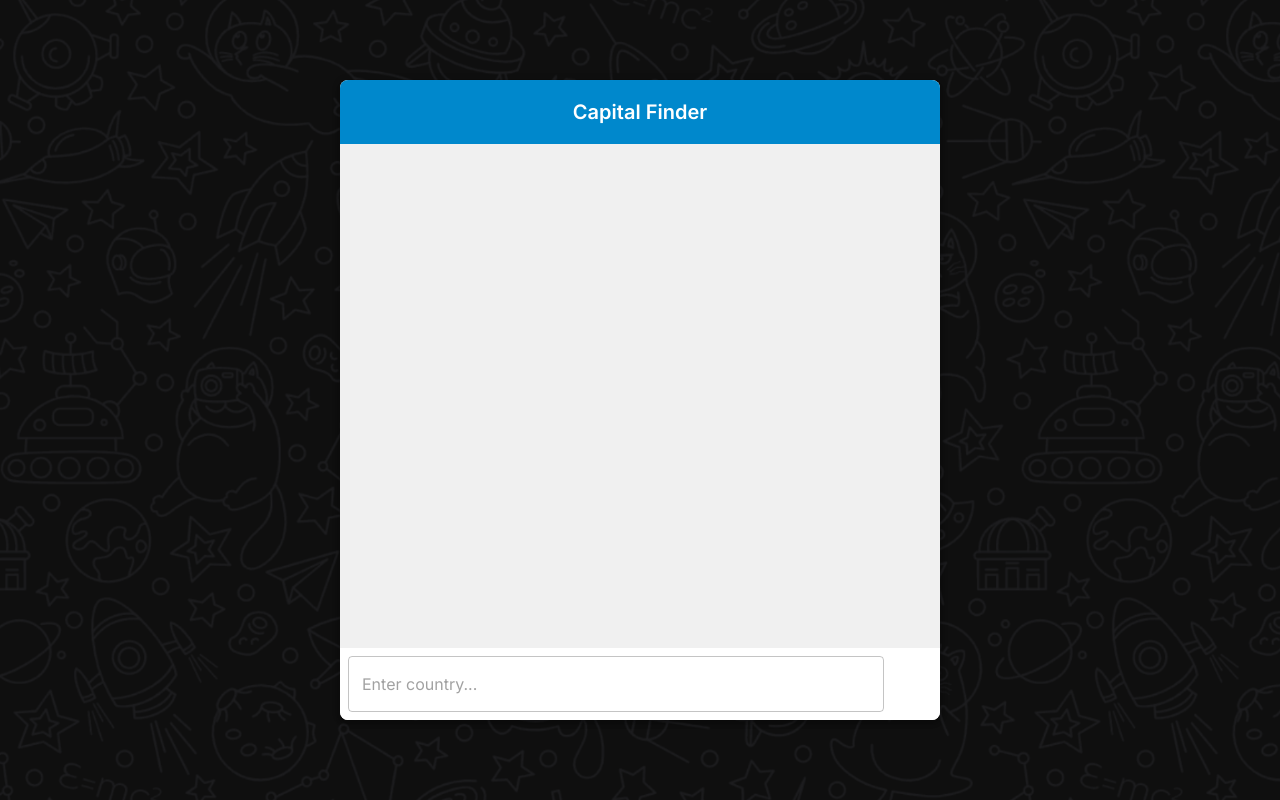
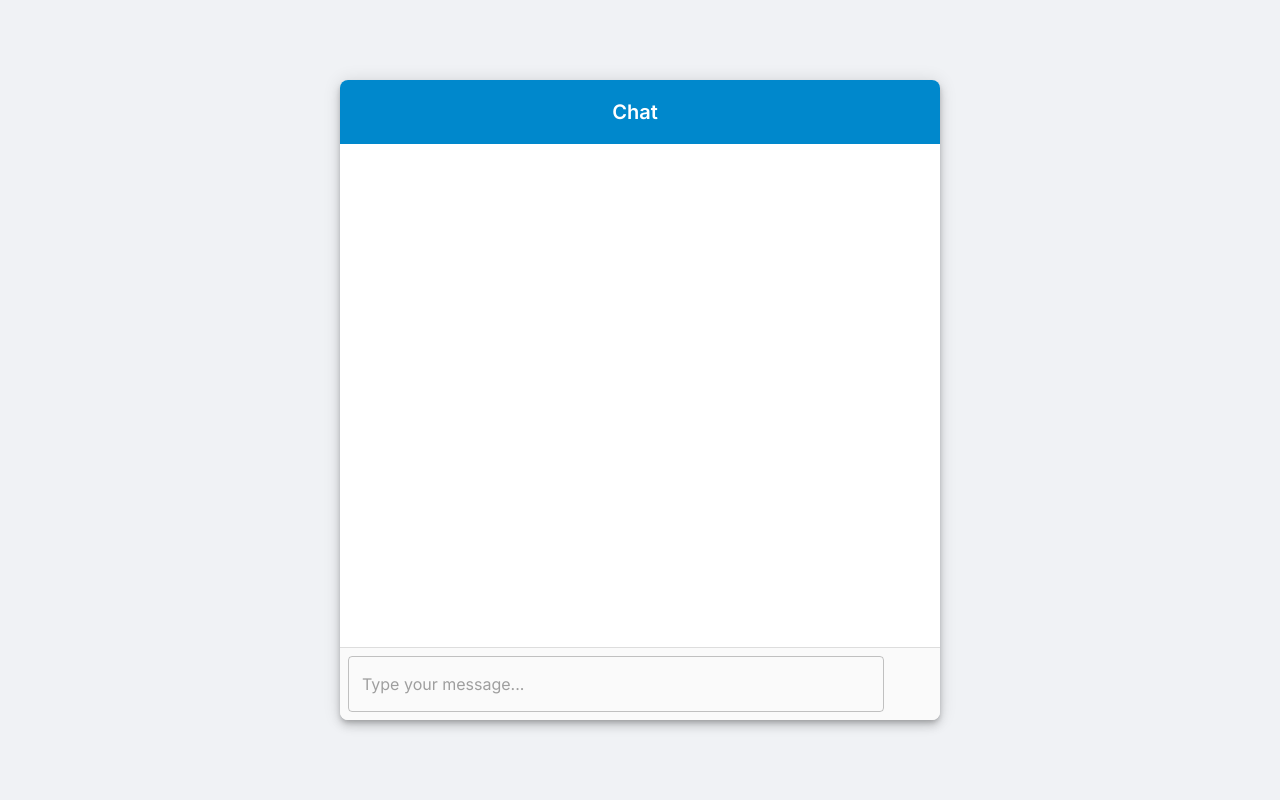
Before and after one commit to TattooKot/lang-chain-ui, a React (Create React App) app: page / in a window 1280 px wide. Built offline with nearby package versions, Linux system fonts and the light colour scheme; some icons are missing.

Commit message:
Refactor chat interface and enhance message handling with timestamps

```diff
--- a/src/App.js
+++ b/src/App.js
@@ -6,56 +6,79 @@ import {
     TextField,
     IconButton,
     Typography,
+    Avatar,
     ThemeProvider,
     createTheme,
     CssBaseline,
 } from "@mui/material";
 import SendIcon from "@mui/icons-material/Send";
+import PersonIcon from "@mui/icons-material/Person";
+import SmartToyIcon from "@mui/icons-material/SmartToy";
 import "@fontsource/inter/400.css";
 import "@fontsource/inter/600.css";
 
 const theme = createTheme({
     palette: {
-        background: {
-            default: "#1a1a1a",
-        },
+        background: { default: "#f0f2f5" },
         primary: { main: "#0088cc" },
     },
     typography: {
         fontFamily: "Inter, sans-serif",
     },
+    components: {
+        MuiPaper: {
+            styleOverrides: {
+                root: {
+                    transition: "background-color 0.3s ease",
+                },
+            },
+        },
+    },
 });
 
 function App() {
     const [country, setCountry] = useState("");
-    const [messages, setMessages] = useState([]);
+    const [messages, setMessages] = useState([]); // { sender, text, timestamp }
     const [streaming, setStreaming] = useState(false);
     const [conversationId, setConversationId] = useState("");
     const chatEndRef = useRef(null);
 
+    // автоскрол
     useEffect(() => {
         chatEndRef.current?.scrollIntoView({ behavior: "smooth" });
     }, [messages]);
+
+    const addMessage = (sender, text) => {
+        setMessages((prev) => [
+            ...prev,
+            {
+                sender,
+                text,
+                timestamp: new Date().toLocaleTimeString([], {hour: '2-digit', minute:'2-digit'}),
+            },
+        ]);
+    };
 
     const handleSubmit = async (e) => {
         e.preventDefault();
         if (!country.trim() || streaming) return;
 
-        // Очищаємо попередні повідомлення та ID
-        setMessages([{ sender: "user", text: country.trim() }, { sender: "bot", text: "" }]);
+        // Нова сесія чи новий меседж
+        setMessages([]);
         setConversationId("");
+        addMessage("user", country.trim());
+        addMessage("bot", ""); // placeholder
         setStreaming(true);
 
-        const res = await fetch("http://localhost:8000/stream-capital", {
+        const res = await fetch("http://localhost:8000/stream-chat", {
             method: "POST",
             headers: { "Content-Type": "application/json" },
-            body: JSON.stringify({ country }),
+            body: JSON.stringify({ message: country }),
         });
 
         const reader = res.body.getReader();
         const decoder = new TextDecoder();
         let buffer = "";
-
         while (true) {
             const { value, done } = await reader.read();
             if (done) break;
@@ -67,21 +90,21 @@ function App() {
             let newText = "";
             for (const part of parts) {
                 if (part.startsWith("event: conversation_id")) {
-                    const id = part.replace("event: conversation_id\n", "").replace("data: ", "").trim();
+                    const id = part.split("\n")[1].replace("data: ", "").trim();
                     setConversationId(id);
+                } else if (part.startsWith("event: token")) {
+                    newText += part.split("\n")[1].replace("data: ", "");
                 }
-                else if (part.startsWith("event: token")) {
-                    const chunk = part.replace(/^event: token\n/, "").replace(/^data: /, "");
-                    newText += chunk;
-                }
-                // ігноруємо event: done
             }
             if (newText) {
                 setMessages((prev) => {
                     const updated = [...prev];
-                    // додаємо новий текст до останнього повідомлення bot
                     const last = updated[updated.length - 1];
-                    updated[updated.length - 1] = { ...last, text: last.text + newText };
+                    updated[updated.length - 1] = {
+                        ...last,
+                        text: last.text + newText,
+                        // keep the original bot timestamp
+                    };
                     return updated;
                 });
             }
@@ -100,16 +123,12 @@ function App() {
                     display: "flex",
                     justifyContent: "center",
                     alignItems: "center",
+                    bgcolor: "background.default",
                     p: 2,
-                    backgroundColor: "#1a1a1a",
-                    backgroundImage: `url(${process.env.PUBLIC_URL}/bg/chat-bg.png)`,
-                    backgroundRepeat: "no-repeat",
-                    backgroundPosition: "center center",
-                    backgroundSize: "cover",
                 }}
             >
                 <Paper
-                    elevation={4}
+                    elevation={6}
                     sx={{
                         width: "100%",
                         maxWidth: 600,
@@ -121,30 +140,22 @@ function App() {
                     }}
                 >
                     {/* Header */}
-                    <Box sx={{ p: 2, bgcolor: "primary.main" }}>
-                        <Typography
-                            variant="h6"
-                            sx={{ color: "white", fontWeight: 600, textAlign: "center" }}
-                        >
-                            Capital Finder
+                    <Box sx={{ p: 2, bgcolor: "primary.main", color: "white" }}>
+                        <Typography variant="h6" sx={{ fontWeight: 600, textAlign: "center" }}>
+                            Chat &nbsp;
+                            <Typography component="span" variant="caption">
+                                {conversationId && `(ID: ${conversationId})`}
+                            </Typography>
                         </Typography>
-                        {conversationId && (
-                            <Typography
-                                variant="body2"
-                                sx={{ color: "white", textAlign: "center", mt: 0.5 }}
-                            >
-                                ID діалогу: {conversationId}
-                            </Typography>
-                        )}
                     </Box>
 
-                    {/* Messages */}
+                    {/* Chat area */}
                     <Box
                         sx={{
                             flex: 1,
                             overflowY: "auto",
                             p: 2,
-                            bgcolor: "#f0f0f0",
+                            bgcolor: "#ffffff",
                         }}
                     >
                         {messages.map((m, i) => (
@@ -152,27 +163,46 @@ function App() {
                                 key={i}
                                 sx={{
                                     display: "flex",
-                                    justifyContent:
-                                        m.sender === "user" ? "flex-end" : "flex-start",
+                                    alignItems: "flex-end",
+                                    justifyContent: m.sender === "user" ? "flex-end" : "flex-start",
                                     mb: 1.5,
                                 }}
                             >
+                                {m.sender === "bot" && (
+                                    <Avatar sx={{ bgcolor: "#e0e0e0", mr: 1 }}>
+                                        <SmartToyIcon color="primary" />
+                                    </Avatar>
+                                )}
                                 <Paper
                                     sx={{
                                         p: 1.5,
-                                        bgcolor: m.sender === "user" ? "primary.main" : "white",
+                                        bgcolor: m.sender === "user" ? "#0088cc" : "#f5f5f5",
                                         color: m.sender === "user" ? "white" : "black",
                                         maxWidth: "75%",
                                         borderRadius: 2,
-                                        borderTopRightRadius:
-                                            m.sender === "user" ? 0 : 2,
-                                        borderTopLeftRadius:
-                                            m.sender === "user" ? 2 : 0,
+                                        position: "relative",
                                     }}
-                                    elevation={1}
                                 >
-                                    <Typography variant="body1">{m.text}</Typography>
+                                    <Typography variant="body1" sx={{ mb: 0.5 }}>
+                                        {m.text}
+                                    </Typography>
+                                    <Typography
+                                        variant="caption"
+                                        sx={{
+                                            position: "absolute",
+                                            bottom: 4,
+                                            right: 8,
+                                            opacity: 0.6,
+                                        }}
+                                    >
+                                        {m.timestamp}
+                                    </Typography>
                                 </Paper>
+                                {m.sender === "user" && (
+                                    <Avatar sx={{ bgcolor: "#0088cc", ml: 1 }}>
+                                        <PersonIcon sx={{ color: "white" }} />
+                                    </Avatar>
+                                )}
                             </Box>
                         ))}
                         <div ref={chatEndRef} />
@@ -186,12 +216,13 @@ function App() {
                             display: "flex",
                             alignItems: "center",
                             p: 1,
-                            bgcolor: "#ffffff",
+                            bgcolor: "#fafafa",
+                            borderTop: "1px solid #ddd",
                         }}
                     >
                         <TextField
                             variant="outlined"
-                            placeholder="Enter country..."
+                            placeholder="Type your message..."
                             value={country}
                             onChange={(e) => setCountry(e.target.value)}
                             disabled={streaming}
```
